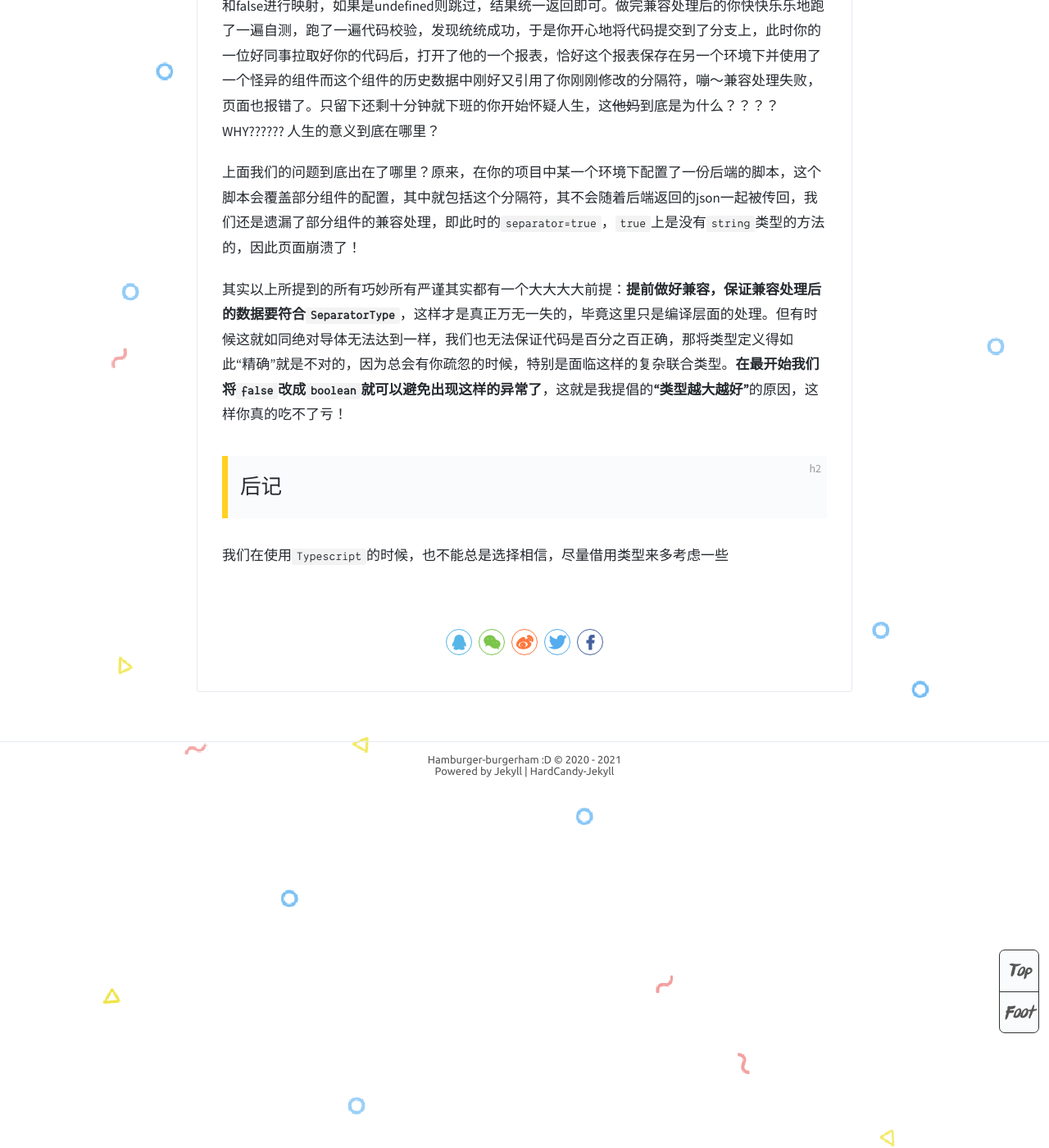
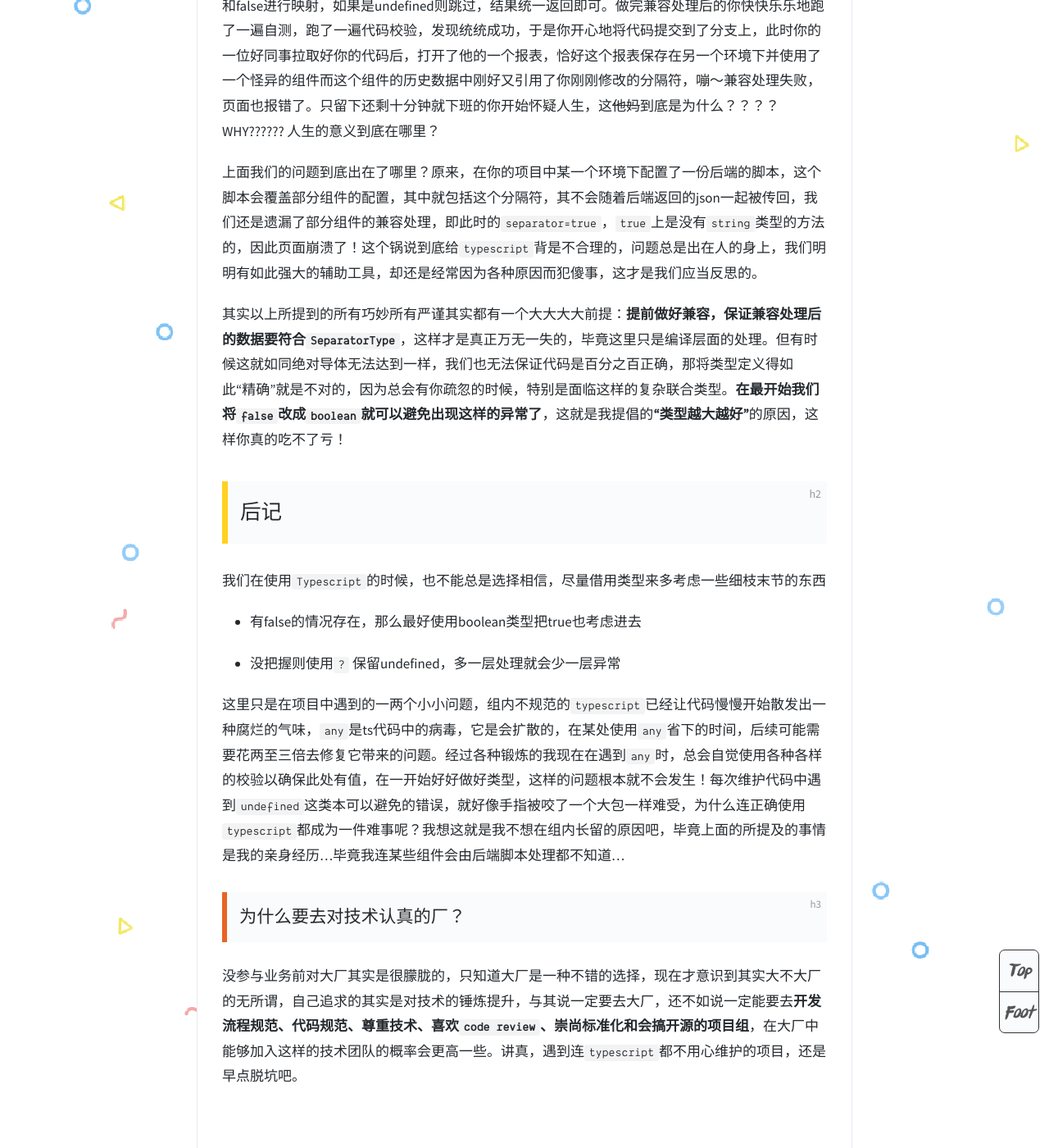
Before and after one commit to hamburgerdog/hamburgerdog.github.io, a Jekyll site: the page built from _posts/2021-09-09-Ts踩坑记录之类型越大越好.md, in a window 1280 px wide and 1400 px high, scrolled down 3162 px. Shown: the whole window at 82% size. Built offline with Jekyll 4.4.1, drawn with Linux system fonts in a browser that asks for light colours; comment, search, counter and statistics services are not loaded.

```diff
--- a/_posts/2021-09-09-Ts踩坑记录之类型越大越好.md
+++ b/_posts/2021-09-09-Ts踩坑记录之类型越大越好.md
@@ -3,8 +3,8 @@ layout: post
 title:  "Ts踩坑记录-类型越大越好"
 date:   2021-09-09 23:00:00 +0800
 tags: Typescript 项目
-color: rgb(154,133,255)
-cover: '../assets/popmart.png'
+color: rgb(255,210,32)
+cover: '../assets/bkpp.png'
 ---
 
 # Ts踩坑记录-类型越大越好
@@ -93,10 +93,20 @@ if (separator) {	//	这里就展现出了我们设计的巧妙了
 
 我们先接着看兼容方面的处理，处理是很简单的，首先获取到后端返回的json，找到分隔符将true和false进行映射，如果是undefined则跳过，结果统一返回即可。做完兼容处理后的你快快乐乐地跑了一遍自测，跑了一遍代码校验，发现统统成功，于是你开心地将代码提交到了分支上，此时你的一位好同事拉取好你的代码后，打开了他的一个报表，恰好这个报表保存在另一个环境下并使用了一个怪异的组件而这个组件的历史数据中刚好又引用了你刚刚修改的分隔符，嘣～兼容处理失败，页面也报错了。只留下还剩十分钟就下班的你开始怀疑人生，这~~他妈~~到底是为什么？？？？WHY?????? 人生的意义到底在哪里？
 
-上面我们的问题到底出在了哪里？原来，在你的项目中某一个环境下配置了一份后端的脚本，这个脚本会覆盖部分组件的配置，其中就包括这个分隔符，其不会随着后端返回的json一起被传回，我们还是遗漏了部分组件的兼容处理，即此时的`separator=true`，`true`上是没有`string`类型的方法的，因此页面崩溃了！
+上面我们的问题到底出在了哪里？原来，在你的项目中某一个环境下配置了一份后端的脚本，这个脚本会覆盖部分组件的配置，其中就包括这个分隔符，其不会随着后端返回的json一起被传回，我们还是遗漏了部分组件的兼容处理，即此时的`separator=true`，`true`上是没有`string`类型的方法的，因此页面崩溃了！这个锅说到底给`typescript`背是不合理的，问题总是出在人的身上，我们明明有如此强大的辅助工具，却还是经常因为各种原因而犯傻事，这才是我们应当反思的。
 
 其实以上所提到的所有巧妙所有严谨其实都有一个大大大大前提：**提前做好兼容，保证兼容处理后的数据要符合`SeparatorType`**，这样才是真正万无一失的，毕竟这里只是编译层面的处理。但有时候这就如同绝对导体无法达到一样，我们也无法保证代码是百分之百正确，那将类型定义得如此“精确”就是不对的，因为总会有你疏忽的时候，特别是面临这样的复杂联合类型。**在最开始我们将`false`改成`boolean`就可以避免出现这样的异常了**，这就是我提倡的**“类型越大越好”**的原因，这样你真的吃不了亏！
 
 ## 后记
 
-我们在使用`Typescript`的时候，也不能总是选择相信，尽量借用类型来多考虑一些
+我们在使用`Typescript`的时候，也不能总是选择相信，尽量借用类型来多考虑一些细枝末节的东西
+
+* 有false的情况存在，那么最好使用boolean类型把true也考虑进去
+
+* 没把握则使用`?` 保留undefined，多一层处理就会少一层异常
+
+这里只是在项目中遇到的一两个小小问题，组内不规范的`typescript`已经让代码慢慢开始散发出一种腐烂的气味，`any`是ts代码中的病毒，它是会扩散的，在某处使用`any`省下的时间，后续可能需要花两至三倍去修复它带来的问题。经过各种锻炼的我现在在遇到`any`时，总会自觉使用各种各样的校验以确保此处有值，在一开始好好做好类型，这样的问题根本就不会发生！每次维护代码中遇到`undefined`这类本可以避免的错误，就好像手指被咬了一个大包一样难受，为什么连正确使用`typescript`都成为一件难事呢？我想这就是我不想在组内长留的原因吧，毕竟上面的所提及的事情是我的亲身经历...毕竟我连某些组件会由后端脚本处理都不知道...
+
+### 为什么要去对技术认真的厂？
+
+没参与业务前对大厂其实是很朦胧的，只知道大厂是一种不错的选择，现在才意识到其实大不大厂的无所谓，自己追求的其实是对技术的锤炼提升，与其说一定要去大厂，还不如说一定能要去**开发流程规范、代码规范、尊重技术、喜欢`code review`、崇尚标准化和会搞开源的项目组**，在大厂中能够加入这样的技术团队的概率会更高一些。讲真，遇到连`typescript`都不用心维护的项目，还是早点脱坑吧。
```
Also changed, not shown: assets/bkpp.png (added).
